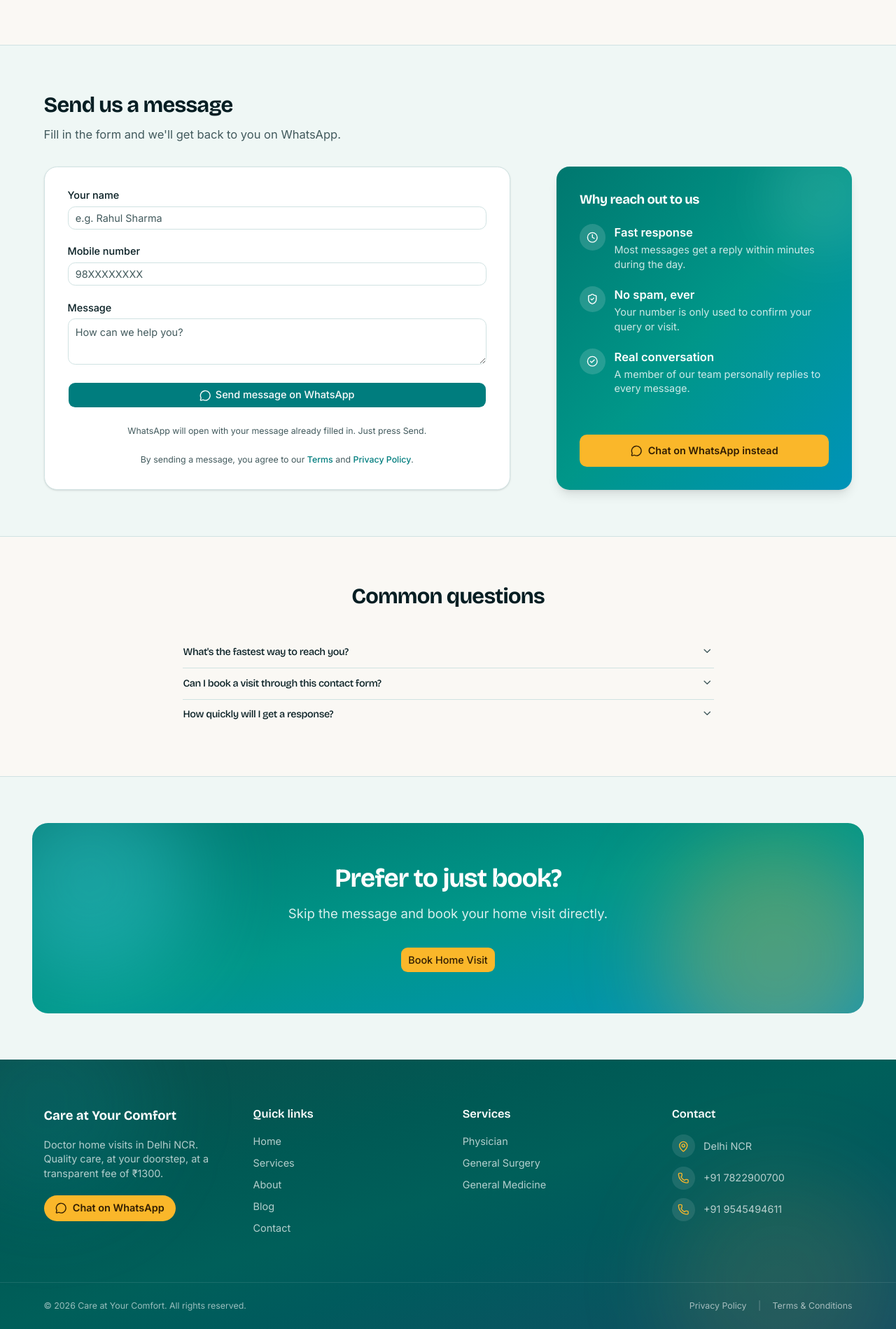
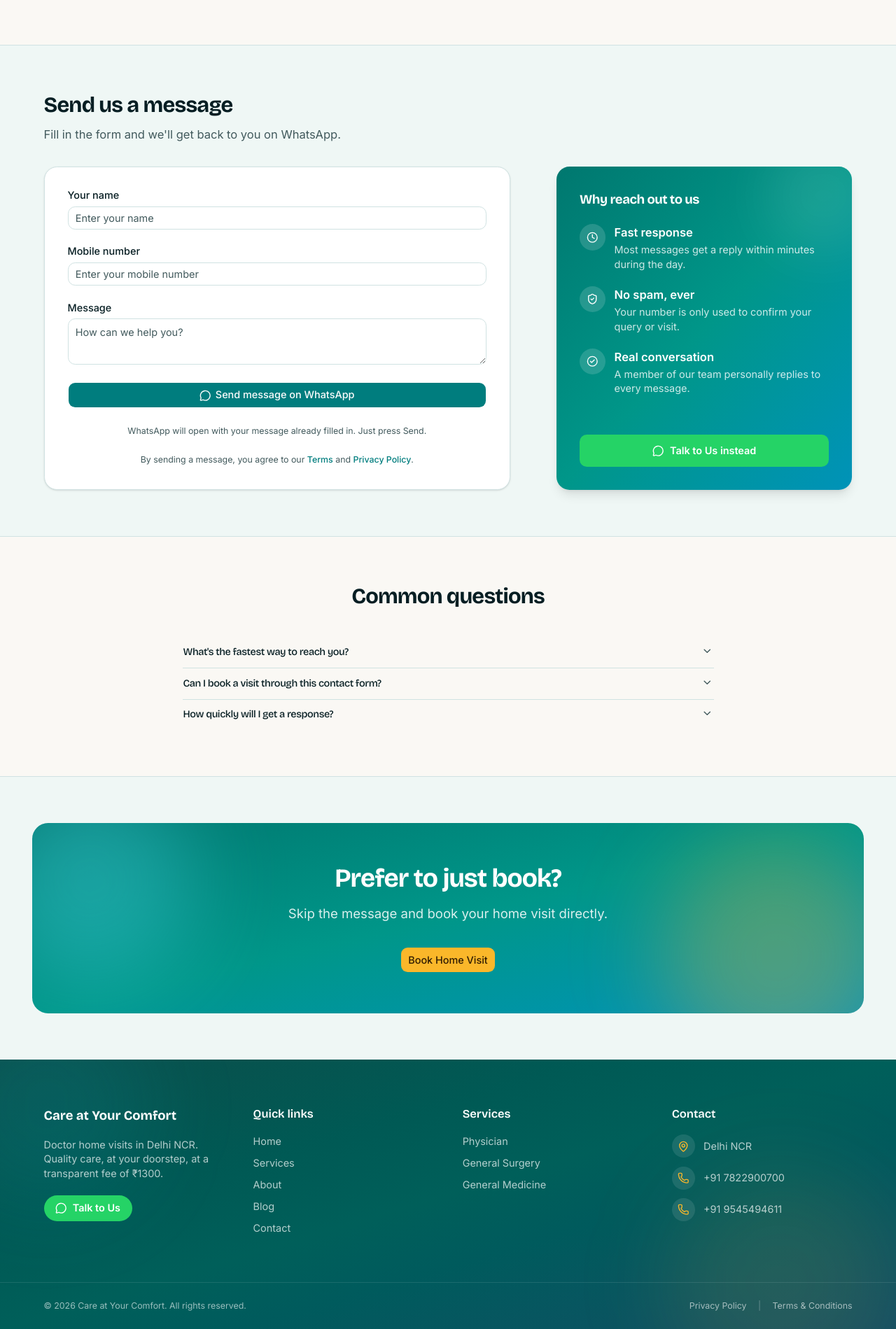
Before and after one commit to careatyourcomfort/careatyourcomfort-doctor-website, a Next.js app: page /contact in a window 1280 px wide. Shown: the part 752-2651 px from the top of the page at 70% size. Built offline with nearby package versions, Linux system fonts and the light colour scheme; no server answers.

Commit message:
some few text changes

```diff
--- a/src/app/contact/page.tsx
+++ b/src/app/contact/page.tsx
@@ -184,10 +184,10 @@ export default function ContactPage() {
   href={whatsappChatUrl()}
   target="_blank"
   rel="noopener noreferrer"
-                      className="relative mt-8 flex w-full items-center justify-center gap-2 rounded-lg bg-highlight px-4 py-3 text-sm font-semibold text-highlight-foreground transition-colors hover:bg-highlight/90 lg:mt-auto"
+  className="relative mt-8 flex w-full items-center justify-center gap-2 rounded-lg bg-[#25D366] px-4 py-3 text-sm font-semibold text-white transition-colors hover:bg-[#075E54] lg:mt-auto"
 >
   <MessageCircle className="size-4" />
-                      Chat on WhatsApp instead
+  Talk to Us instead
 </a>
                   </div>
                 </div>
--- a/src/app/services/[slug]/page.tsx
+++ b/src/app/services/[slug]/page.tsx
@@ -88,14 +88,18 @@ export default async function ServiceDetailPage({ params }: Props) {
               >
                 Book {service.name}
               </BookButton>
-              <Button asChild variant="outline" size="lg" className="border-white/40 bg-white/10 text-white hover:bg-white/20 hover:text-white">
+              <Button
+  asChild
+  size="lg"
+  className="border-transparent bg-[#25D366] text-white hover:bg-[#075E54] hover:text-white"
+>
   <a
     href={whatsappChatUrl()}
     target="_blank"
     rel="noopener noreferrer"
   >
     <MessageCircle />
-                  Chat on WhatsApp
+    Talk to Us
   </a>
 </Button>
             </div>
--- a/src/components/booking/ContactForm.tsx
+++ b/src/components/booking/ContactForm.tsx
@@ -56,7 +56,7 @@ export function ContactForm() {
         <Label htmlFor="contact-name">Your name</Label>
         <Input
           id="contact-name"
-          placeholder="e.g. Rahul Sharma"
+          placeholder="Enter your name"
           {...register("name")}
         />
         {errors.name && (
@@ -70,7 +70,7 @@ export function ContactForm() {
           id="contact-mobile"
           type="tel"
           inputMode="numeric"
-          placeholder="98XXXXXXXX"
+          placeholder="Enter your mobile number"
           {...register("mobile")}
         />
         {errors.mobile && (
--- a/src/components/layout/Footer.tsx
+++ b/src/components/layout/Footer.tsx
@@ -25,10 +25,10 @@ export function Footer() {
   href={whatsappChatUrl()}
   target="_blank"
   rel="noopener noreferrer"
-            className="mt-5 inline-flex items-center gap-2 rounded-full bg-highlight px-4 py-2 text-sm font-semibold text-highlight-foreground transition-transform hover:-translate-y-0.5"
+  className="mt-5 inline-flex items-center gap-2 rounded-full bg-[#25D366] px-4 py-2 text-sm font-semibold text-white transition-all hover:-translate-y-0.5 hover:bg-[#075E54]"
 >
   <MessageCircle className="size-4" />
-            Chat on WhatsApp
+  Talk to Us
 </a>
         </div>
 
--- a/src/components/sections/BookingCTA.tsx
+++ b/src/components/sections/BookingCTA.tsx
@@ -32,8 +32,7 @@ export function BookingCTA() {
               <Button
   asChild
   size="lg"
-                variant="outline"
-                className="border-white/40 bg-white/10 text-white hover:bg-white/20 hover:text-white"
+  className="border-transparent bg-[#25D366] text-white hover:bg-[#075E54] hover:text-white"
 >
   <a
     href={whatsappChatUrl()}
@@ -41,7 +40,7 @@ export function BookingCTA() {
     rel="noopener noreferrer"
   >
     <MessageCircle />
-                  Chat on WhatsApp
+    Talk to Us
   </a>
 </Button>
             </div>
--- a/src/components/sections/Hero.tsx
+++ b/src/components/sections/Hero.tsx
@@ -36,8 +36,7 @@ export function Hero() {
             <Button
               asChild
               size="lg"
-              variant="outline"
-              className="border-white/40 bg-white/10 text-white hover:bg-white/20 hover:text-white"
+              className="border-transparent bg-[#25D366] text-white hover:bg-[#1DA851] hover:text-white"
             >
               <a
                 href={whatsappChatUrl()}
@@ -45,7 +44,7 @@ export function Hero() {
                 rel="noopener noreferrer"
               >
                 <MessageCircle />
-                Chat on WhatsApp
+                Talk to Us
               </a>
             </Button>
           </div>
--- a/src/data/doctors.ts
+++ b/src/data/doctors.ts
@@ -7,7 +7,7 @@ export const doctors = [
     },
     {
         name: "Dr Gaurav Sisode",
-        qualification: "MBBS, COO",
+        qualification: "MBBS, MD",
         role: "Physician",
         photo: "/images/doctors/gaurav-sisode.jpg",
     },
--- a/src/data/founders.ts
+++ b/src/data/founders.ts
@@ -1,11 +1,11 @@
 export const founders = [
   {
-    name: "Dr Vikas Sisode",
+    name: "Mr Vikas Sisode",
     role: "Founder & CEO",
     photo: "/vikas-sisode.jpg",
   },
   {
-    name: "Dr Shobha Sisode",
+    name: "Mrs Shobha Sisode",
     role: "Founder",
     photo: "/shobha-sisode.jpg",
   },
```
Lines whose indentation alone changed are shown as unchanged.
